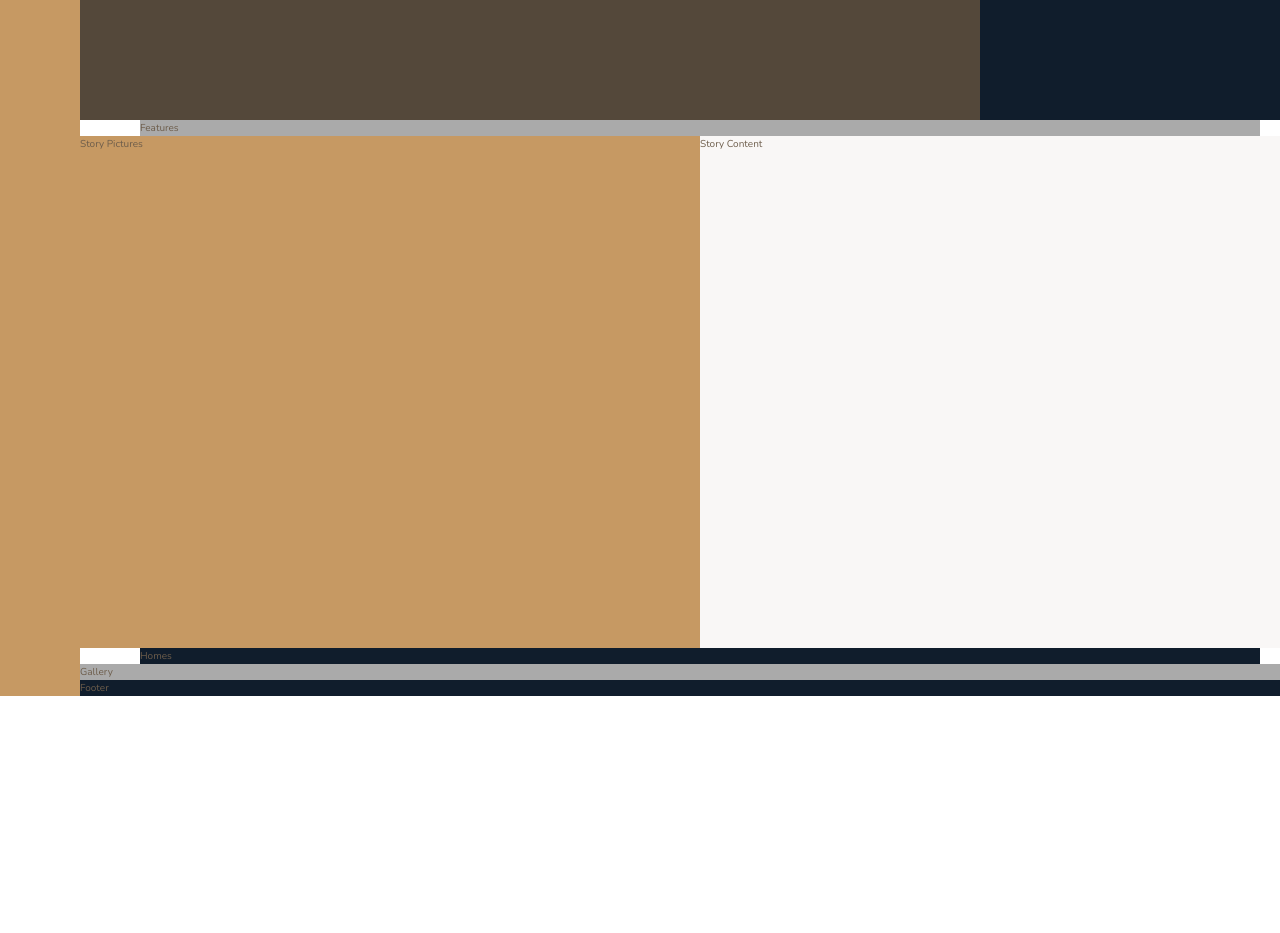
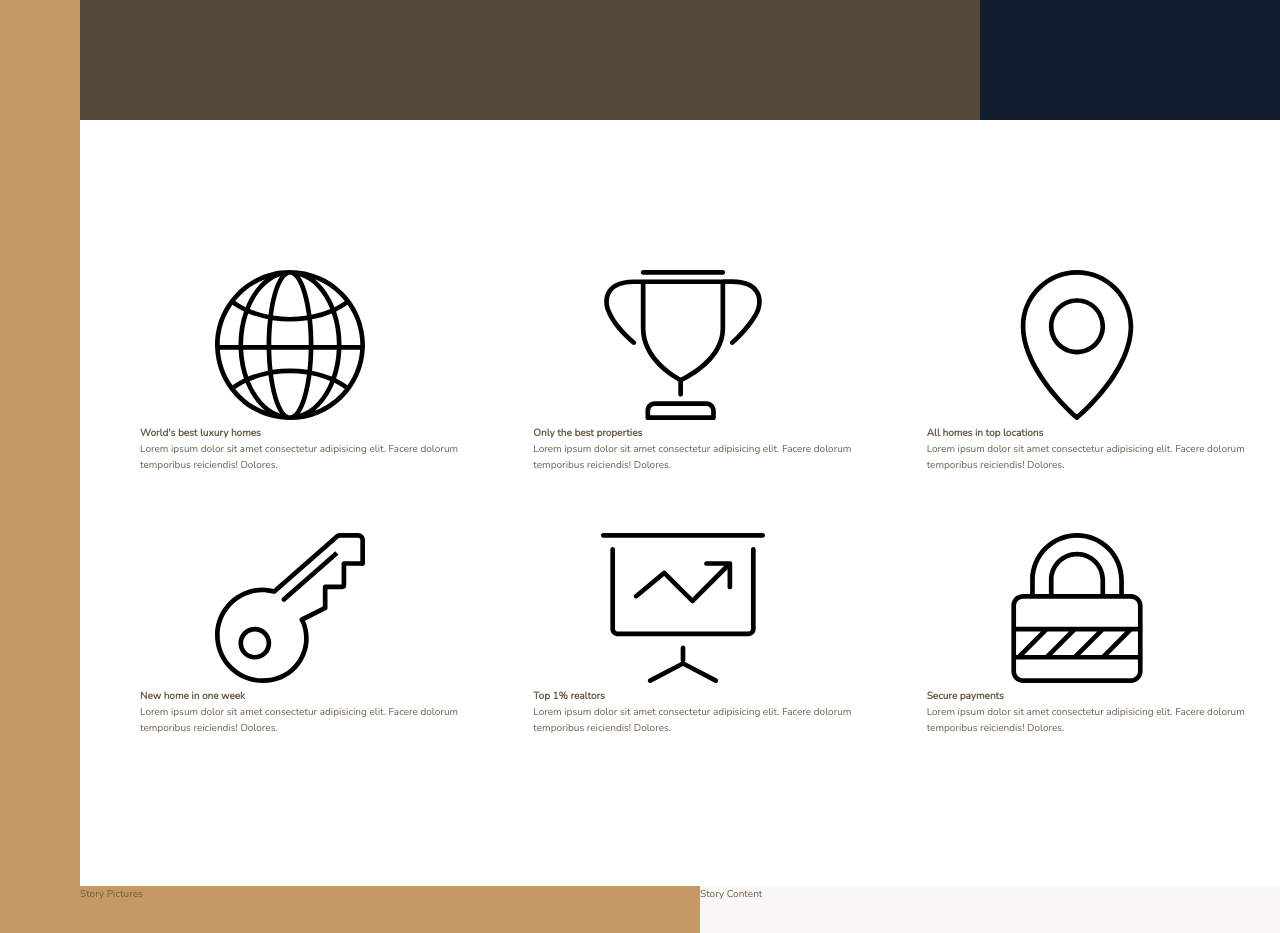
Before and after one commit to kmulqueen/Nexter-CSS-Grid-Practice, a website: page index.html in a window 1280 px wide. Shown: the part 520-1453 px from the top of the page. Before the commit the page ends 1216 px from the top, so only its background shows below. Drawn offline with nearby package versions, Linux system fonts and the light colour scheme.

Commit message:
Features section basic layout complete.

```diff
--- a/index.html
+++ b/index.html
@@ -1,14 +1,12 @@
 <!DOCTYPE html>
 <html lang="en">
+
 <head>
   <meta charset="UTF-8" />
   <meta name="viewport" content="width=device-width, initial-scale=1.0" />
   <meta http-equiv="X-UA-Compatible" content="ie=edge" />
 
-    <link
-      href="https://fonts.googleapis.com/css?family=Josefin+Sans:300,400,400i|Nunito:300,300i"
-      rel="stylesheet"
-    />
+  <link href="https://fonts.googleapis.com/css?family=Josefin+Sans:300,400,400i|Nunito:300,300i" rel="stylesheet" />
   <link rel="stylesheet" href="css/style.css" />
   <link rel="shortcut icon" type="image/png" href="img/favicon.png" />
 
@@ -19,11 +17,67 @@
   <div class="sidebar">Sidebar</div>
   <header class="header">Header</header>
   <div class="realtors">Top 3 Realtors</div>
-    <section class="features">Features</section>
+  <section class="features">
+    <!-- Feature 1 -->
+    <div class="feature">
+      <svg class="feature__icon">
+        <use xlink:href="img/sprite.svg#icon-global"></use>
+      </svg>
+      <h4 class="heading-4">World's best luxury homes</h4>
+      <p class="feature__text">Lorem ipsum dolor sit amet consectetur adipisicing elit. Facere dolorum temporibus
+        reiciendis! Dolores.</p>
+    </div>
+    <!-- Feature 2 -->
+    <div class="feature">
+      <svg class="feature__icon">
+        <use xlink:href="img/sprite.svg#icon-trophy"></use>
+      </svg>
+      <h4 class="heading-4">Only the best properties</h4>
+      <p class="feature__text">Lorem ipsum dolor sit amet consectetur adipisicing elit. Facere dolorum temporibus
+        reiciendis! Dolores.</p>
+    </div>
+    <!-- Feature 3 -->
+    <div class="feature">
+      <svg class="feature__icon">
+        <use xlink:href="img/sprite.svg#icon-map-pin"></use>
+      </svg>
+      <h4 class="heading-4">All homes in top locations</h4>
+      <p class="feature__text">Lorem ipsum dolor sit amet consectetur adipisicing elit. Facere dolorum temporibus
+        reiciendis! Dolores.</p>
+    </div>
+    <!-- Feature 4 -->
+    <div class="feature">
+      <svg class="feature__icon">
+        <use xlink:href="img/sprite.svg#icon-key"></use>
+      </svg>
+      <h4 class="heading-4">New home in one week</h4>
+      <p class="feature__text">Lorem ipsum dolor sit amet consectetur adipisicing elit. Facere dolorum temporibus
+        reiciendis! Dolores.</p>
+    </div>
+    <!-- Feature 5 -->
+    <div class="feature">
+      <svg class="feature__icon">
+        <use xlink:href="img/sprite.svg#icon-presentation"></use>
+      </svg>
+      <h4 class="heading-4">Top 1% realtors</h4>
+      <p class="feature__text">Lorem ipsum dolor sit amet consectetur adipisicing elit. Facere dolorum temporibus
+        reiciendis! Dolores.</p>
+    </div>
+    <!-- Feature 6 -->
+    <div class="feature">
+      <svg class="feature__icon">
+        <use xlink:href="img/sprite.svg#icon-lock"></use>
+      </svg>
+      <h4 class="heading-4">Secure payments</h4>
+      <p class="feature__text">Lorem ipsum dolor sit amet consectetur adipisicing elit. Facere dolorum temporibus
+        reiciendis! Dolores.</p>
+    </div>
+  </section>
   <div class="story__pictures">Story Pictures</div>
   <div class="story__content">Story Content</div>
   <section class="homes">Homes</section>
   <section class="gallery">Gallery</section>
   <footer class="footer">Footer</footer>
 </body>
+
 </html>
--- a/sass/_features.scss
+++ b/sass/_features.scss
@@ -1,4 +1,9 @@
 .features {
-    background-color: $color-grey-light-2;
     grid-column: center-start /center-end;
+    margin: 15em 0;
+
+    // Sub-grid
+    display: grid;
+    grid-template-columns: repeat(3, 1fr);
+    grid-gap: 6em;
 }
```
Also changed, not shown: css/style.css. Lines whose indentation alone changed are shown as unchanged.
